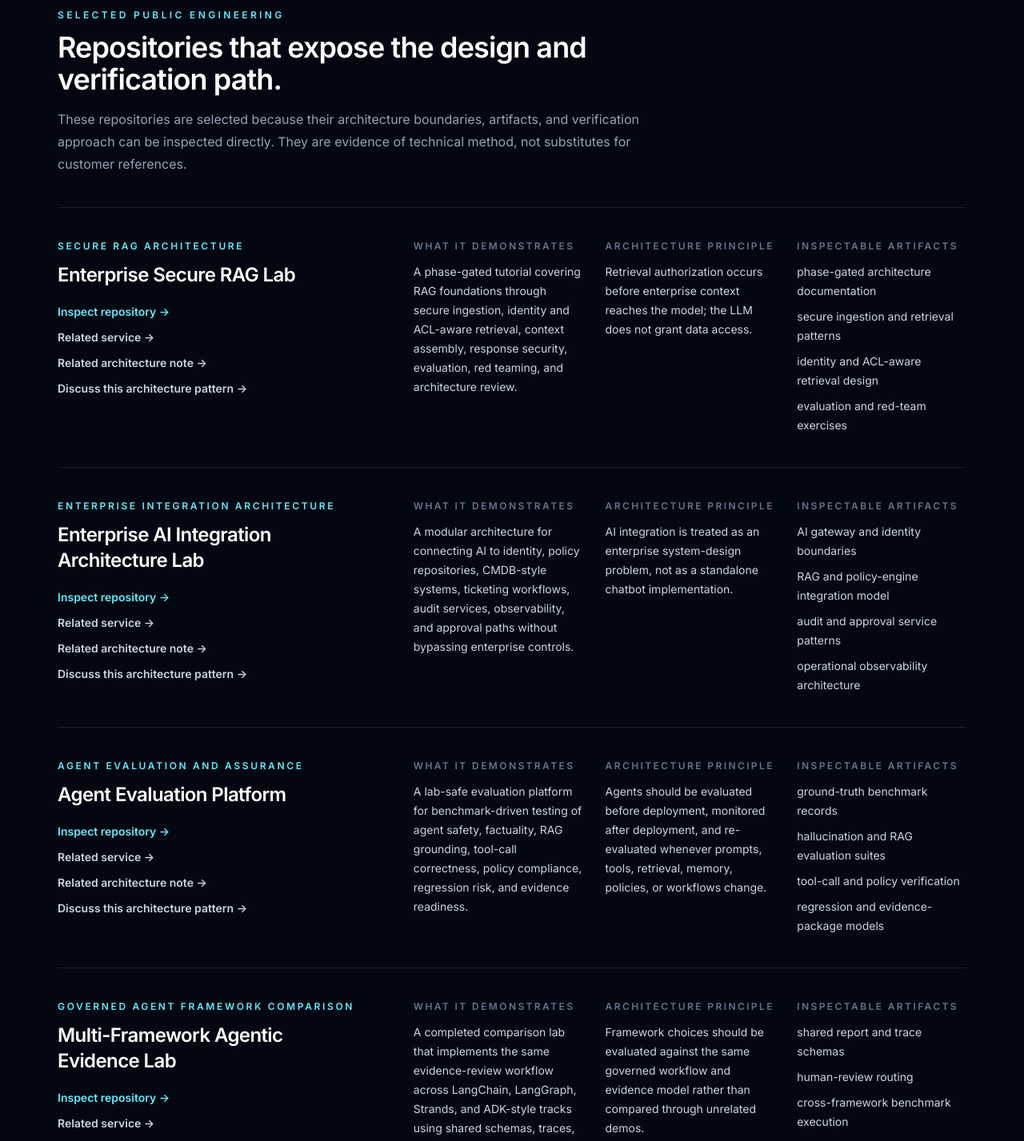
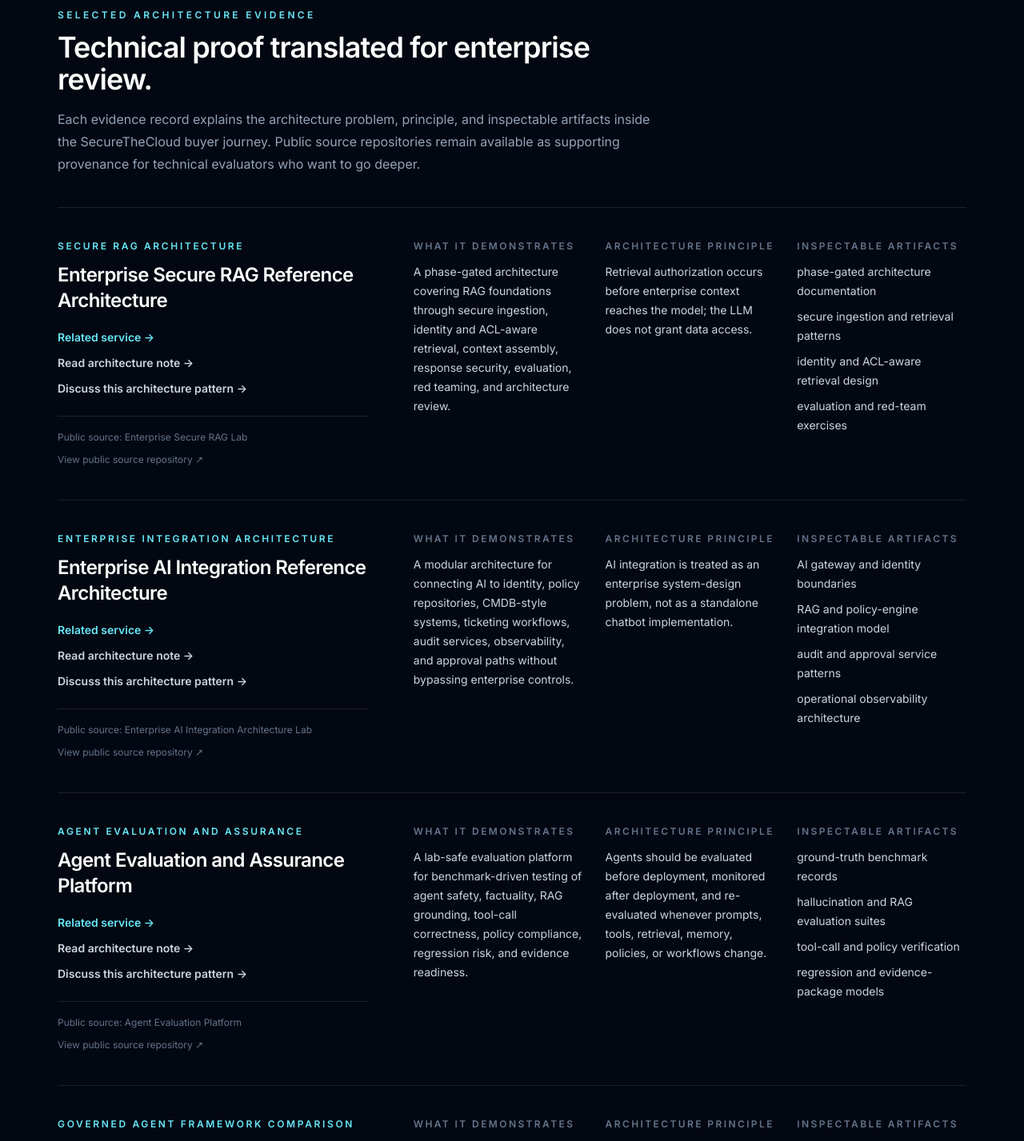
Before and after one commit to S3curethecloud/stc-marketing-site, a Next.js app: page /evidence in a window 1280 px wide. Shown: the part 1260-2687 px from the top of the page at 80% size. Built offline with nearby package versions, Linux system fonts and the light colour scheme.

Commit message:
Harden enterprise evidence presentation

```diff
--- a/app/evidence/page.tsx
+++ b/app/evidence/page.tsx
@@ -5,7 +5,7 @@ import { buildPageMetadata } from "@/lib/metadata";
 export const metadata = buildPageMetadata({
   title: "Evidence and Public Engineering",
   description:
-    "Reference architectures, technical labs, governance evidence, and public engineering work that show how SecureTheCloud approaches enterprise AI security, governance, RAG, evaluation, and implementation readiness.",
+    "Reference architectures, control models, governance evidence, and public engineering work that show how SecureTheCloud approaches enterprise AI security, governance, RAG, evaluation, and implementation readiness.",
   path: "/evidence",
 });
 
@@ -18,10 +18,11 @@ const proofModel = [
 
 const publicEngineering = [
   {
-    title: "Enterprise Secure RAG Lab",
+    title: "Enterprise Secure RAG Reference Architecture",
+    sourceName: "Enterprise Secure RAG Lab",
     href: "https://github.com/S3curethecloud/enterprise-rag-lab",
     type: "Secure RAG architecture",
-    proof: "A phase-gated tutorial covering RAG foundations through secure ingestion, identity and ACL-aware retrieval, context assembly, response security, evaluation, red teaming, and architecture review.",
+    proof: "A phase-gated architecture covering RAG foundations through secure ingestion, identity and ACL-aware retrieval, context assembly, response security, evaluation, red teaming, and architecture review.",
     principle: "Retrieval authorization occurs before enterprise context reaches the model; the LLM does not grant data access.",
     artifacts: ["phase-gated architecture documentation", "secure ingestion and retrieval patterns", "identity and ACL-aware retrieval design", "evaluation and red-team exercises"],
     serviceHref: "/services#ai-security-architecture",
@@ -29,7 +30,8 @@ const publicEngineering = [
     focus: "ai-security",
   },
   {
-    title: "Enterprise AI Integration Architecture Lab",
+    title: "Enterprise AI Integration Reference Architecture",
+    sourceName: "Enterprise AI Integration Architecture Lab",
     href: "https://github.com/S3curethecloud/enterprise-ai-integration-architecture-lab",
     type: "Enterprise integration architecture",
     proof: "A modular architecture for connecting AI to identity, policy repositories, CMDB-style systems, ticketing workflows, audit services, observability, and approval paths without bypassing enterprise controls.",
@@ -40,7 +42,8 @@ const publicEngineering = [
     focus: "ai-security",
   },
   {
-    title: "Agent Evaluation Platform",
+    title: "Agent Evaluation and Assurance Platform",
+    sourceName: "Agent Evaluation Platform",
     href: "https://github.com/S3curethecloud/securethecloud-agent-eval-platform",
     type: "Agent evaluation and assurance",
     proof: "A lab-safe evaluation platform for benchmark-driven testing of agent safety, factuality, RAG grounding, tool-call correctness, policy compliance, regression risk, and evidence readiness.",
@@ -51,10 +54,11 @@ const publicEngineering = [
     focus: "governance",
   },
   {
-    title: "Multi-Framework Agentic Evidence Lab",
+    title: "Multi-Framework Agentic Evidence Architecture",
+    sourceName: "Multi-Framework Agentic Evidence Lab",
     href: "https://github.com/S3curethecloud/multi-framework-agentic-evidence-lab",
     type: "Governed agent framework comparison",
-    proof: "A completed comparison lab that implements the same evidence-review workflow across LangChain, LangGraph, Strands, and ADK-style tracks using shared schemas, traces, benchmark questions, and a scoring rubric.",
+    proof: "A completed comparison architecture that implements the same evidence-review workflow across LangChain, LangGraph, Strands, and ADK-style tracks using shared schemas, traces, benchmark questions, and a scoring rubric.",
     principle: "Framework choices should be evaluated against the same governed workflow and evidence model rather than compared through unrelated demos.",
     artifacts: ["shared report and trace schemas", "human-review routing", "cross-framework benchmark execution", "comparison matrix and verification evidence"],
     serviceHref: "/services#governance-compliance",
@@ -63,6 +67,7 @@ const publicEngineering = [
   },
   {
     title: "SecureTheCloud Doctrine Control Plane",
+    sourceName: "SecureTheCloud Doctrine Control Plane",
     href: "https://github.com/S3curethecloud/securethecloud-doctrine-control-plane",
     type: "Governance doctrine and traceability",
     proof: "A canonical governance repository for portfolio doctrine, authority boundaries, machine-readable contracts, product packaging rules, change traceability, and SOC 2-aligned readiness evidence.",
@@ -89,7 +94,7 @@ export default function EvidencePage() {
           <nav aria-label="Breadcrumb" className="flex items-center gap-2 text-sm text-slate-500"><Link href="/" className="hover:text-white">Home</Link><span>/</span><span className="text-slate-300">Evidence</span></nav>
           <p className="mt-8 text-xs font-semibold uppercase tracking-[0.28em] text-cyan-300">Evidence and public engineering</p>
           <h1 className="mt-4 max-w-4xl text-4xl font-semibold tracking-tight text-white sm:text-5xl lg:text-[3.5rem] lg:leading-[1.05]">Show the architecture. Show the controls. Show the evidence.</h1>
-          <p className="mt-6 max-w-3xl text-base leading-7 text-slate-300 sm:text-lg sm:leading-8">SecureTheCloud builds credibility through reviewable technical work: reference architectures, control models, implementation artifacts, evaluation harnesses, governance evidence, and public repositories that expose how the systems are designed.</p>
+          <p className="mt-6 max-w-3xl text-base leading-7 text-slate-300 sm:text-lg sm:leading-8">SecureTheCloud builds credibility through reviewable technical work: reference architectures, control models, implementation artifacts, evaluation harnesses, governance evidence, and public engineering that exposes how the systems are designed.</p>
           <div className="mt-8 flex flex-wrap gap-x-6 gap-y-3 text-sm text-slate-400"><span>No invented customer logos</span><span>No fabricated metrics</span><span>No certification overclaims</span><span>Evidence before claims</span></div>
         </Container>
       </section>
@@ -104,9 +109,9 @@ export default function EvidencePage() {
 
       <section className="border-b border-white/10 bg-[#030711]">
         <Container className="py-14 sm:py-16 lg:py-20">
-          <p className="text-xs font-semibold uppercase tracking-[0.28em] text-cyan-300">Selected public engineering</p>
-          <h2 className="mt-3 max-w-3xl text-3xl font-semibold tracking-tight text-white sm:text-4xl">Repositories that expose the design and verification path.</h2>
-          <p className="mt-4 max-w-3xl text-base leading-7 text-slate-400">These repositories are selected because their architecture boundaries, artifacts, and verification approach can be inspected directly. They are evidence of technical method, not substitutes for customer references.</p>
+          <p className="text-xs font-semibold uppercase tracking-[0.28em] text-cyan-300">Selected architecture evidence</p>
+          <h2 className="mt-3 max-w-3xl text-3xl font-semibold tracking-tight text-white sm:text-4xl">Technical proof translated for enterprise review.</h2>
+          <p className="mt-4 max-w-3xl text-base leading-7 text-slate-400">Each evidence record explains the architecture problem, principle, and inspectable artifacts inside the SecureTheCloud buyer journey. Public source repositories remain available as supporting provenance for technical evaluators who want to go deeper.</p>
           <div className="mt-10 divide-y divide-white/10 border-y border-white/10">
             {publicEngineering.map((item) => (
               <article key={item.title} className="py-9 sm:py-10">
@@ -115,10 +120,13 @@ export default function EvidencePage() {
                     <p className="text-xs font-semibold uppercase tracking-[0.22em] text-cyan-300">{item.type}</p>
                     <h3 className="mt-3 text-2xl font-semibold tracking-tight text-white">{item.title}</h3>
                     <div className="mt-5 flex flex-col gap-3 text-sm font-semibold">
-                      <a href={item.href} target="_blank" rel="noreferrer" className="text-cyan-300 hover:text-cyan-200">Inspect repository -&gt;</a>
-                      <Link href={item.serviceHref} className="text-slate-300 hover:text-white">Related service -&gt;</Link>
-                      <Link href={item.insightHref} className="text-slate-300 hover:text-white">Related architecture note -&gt;</Link>
+                      <Link href={item.serviceHref} className="text-cyan-300 hover:text-cyan-200">Related service -&gt;</Link>
+                      <Link href={item.insightHref} className="text-slate-300 hover:text-white">Read architecture note -&gt;</Link>
                       <Link href={`/request-demo?focus=${item.focus}&from=evidence`} className="text-slate-300 hover:text-white">Discuss this architecture pattern -&gt;</Link>
+                    </div>
+                    <div className="mt-6 border-t border-white/10 pt-4 text-xs leading-5 text-slate-500">
+                      <p>Public source: {item.sourceName}</p>
+                      <a href={item.href} target="_blank" rel="noreferrer" className="mt-2 inline-flex hover:text-slate-300">View public source repository ↗</a>
                     </div>
                   </div>
                   <div className="grid gap-7 md:grid-cols-3">
```
